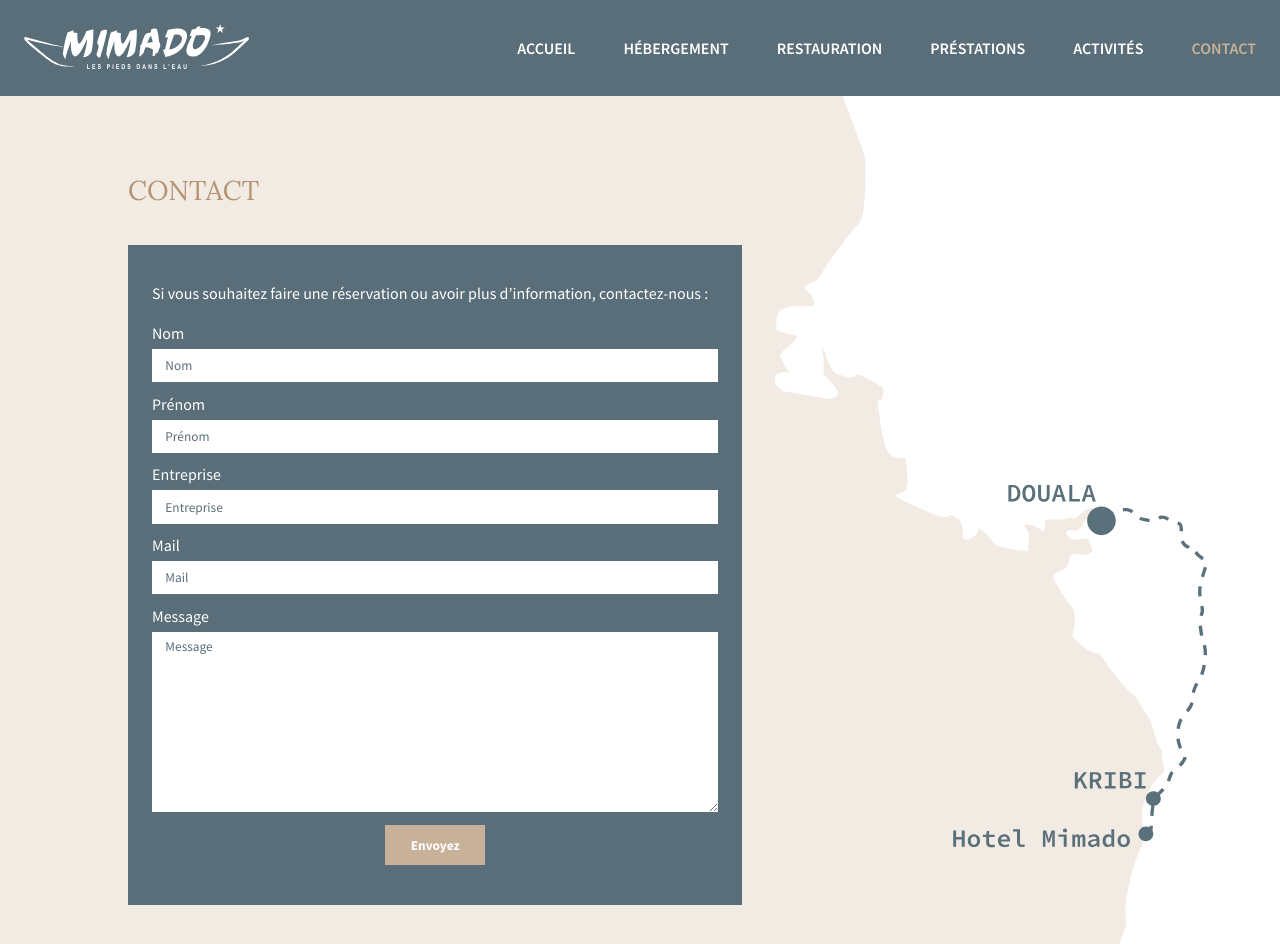
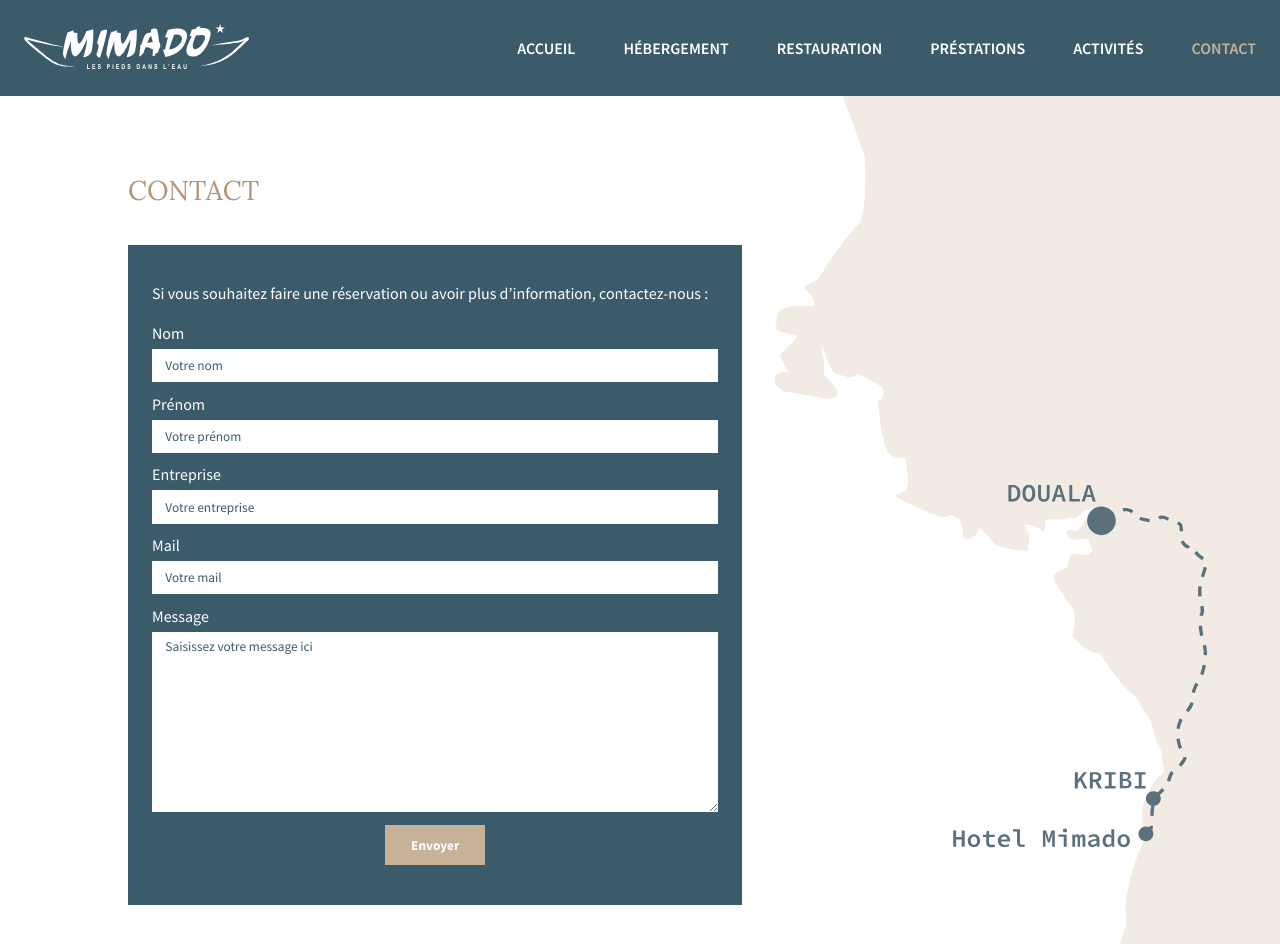
Before and after one commit to MarcChayer/hotel-Mimado, a React app: page /contact in a window 1280 px wide. Shown: the top 944 px of the page. Built offline with nearby package versions, Linux system fonts and the light colour scheme; a web font is replaced by a local one.

Commit message:
FEAT animation on arrowToTop

```diff
--- a/package.json
+++ b/package.json
@@ -54,6 +54,7 @@
     "webpack-merge": "^5.0.6"
   },
   "dependencies": {
+    "emailjs-com": "^2.6.4",
     "prop-types": "^15.7.2",
     "react": "^16.13.1",
     "react-dom": "^16.13.1",
--- a/src/components/Contact/contact.scss
+++ b/src/components/Contact/contact.scss
@@ -4,7 +4,7 @@
   display: flex;
   flex-direction: column;
   height: 100%;
-  background-color: vars.$secondary-color-light;
+  background-color: white;
   .titleContact {
     font-family: 'Lora-Regular';
     text-transform: uppercase;
@@ -23,14 +23,14 @@
       .mapCamerounGradient {
         position: absolute;
         z-index: 1;
-        background: linear-gradient(vars.$secondary-color-light, #f2ebe400);
+        background: linear-gradient(white, #ffffff00);
         width: 100%;
         height: 60px;
       }
       .mapCamerounGradientBottom {
         position: absolute;
         bottom: 0;
-        background: linear-gradient(#f2ebe400, vars.$secondary-color-light);
+        background: linear-gradient(#ffffff00, white);
         width: 100%;
         height: 80px;
       }
@@ -94,6 +94,9 @@
           border: none;
           height: 40px;
           width: 100px;
+          &:hover {
+            background-color: vars.$secondary-color-more-dark;
+          }
         }
       }
     }
@@ -106,7 +109,7 @@
     flex-direction: column;
     align-items: center;
     height: 100%;
-    background-color: vars.$secondary-color-light;
+    background-color: white;
     position: relative;
     z-index: 1;
     .titleContact {
--- a/src/components/Contact/index.js
+++ b/src/components/Contact/index.js
@@ -1,5 +1,6 @@
 // == Import npm
-import React from 'react';
+import React, { useState } from 'react';
+import emailjs from 'emailjs-com';
 
 // == Import
 import map from '../../assets/images/camerounMap.svg';
@@ -7,36 +8,122 @@
 import './contact.scss';
 
 // == Composant
-const Contact = () => (
+const Contact = () => {
+  const [name, setName] = useState("");
+  const [firstName, setFirstName] = useState("");
+  const [company, setCompany] = useState("");
+  const [email, setEmail] = useState("");
+  const [message, setMessage] = useState("");
+
+  console.log('name', name);
+
+
+  const isEmail = () => {
+    let regex = /^[a-zA-Z0-9._-]+@[a-zA-Z0-9.-]+\.[a-zA-Z]{2,4}$/;
+    if (email.match(regex)) {
+      return true;
+    } else {
+      return false;
+    }
+  }
+
+  const handleOnSubmit = (event) => {
+    event.preventDefault();
+    // verification des inputs
+    if (name && firstName && company && message && isEmail()) {
+      emailjs.sendForm("service_gz5igu6", "template_jao6lyh", event.target, "user_9coErnt98IbJYjURIIR9L")
+        .then((res) => {
+          // toast.success('Votre message à bien été envoyé, vous aurez un retour rapidement.', { className:"toast__success" });
+          console.log('succes', res);
+          setName("");
+          setFirstName("");
+          setCompany("");
+          setEmail("");
+          setMessage("");
+        });
+    }
+    if (!name && !firstName && !message) {
+      // toast.error('Vous devez remplir les trois champs du formulaire.', { className:"toast__error" });
+      console.log('remplir 3 champs');
+    } else if (!isEmail()) {
+      // toast.error('Votre adresse mail ne semble pas valide, essayez à nouveau.', { className:"toast__error" });
+      console.log('email non conforme');
+    }
+  }
+
+  return (
     <div className="contact">
       <h1 className="titleContact">contact</h1>
       <section className="containerContact">
         <div className="formContainer">
           <p className="formTextContainer">Si vous souhaitez faire une réservation ou avoir plus d’information, contactez-nous :</p>
-        <form action="" className="form">
+          <form method="post" className="form" onSubmit={handleOnSubmit}>
               <label className="formLabel">
                 Nom
               </label>
-            <input type="text" name="Nom" placeholder="Nom" className="formInput" autoComplete="off"/>
+              <input
+                onChange={(e) => setName(e.target.value)}
+                type="text"
+                name="name"
+                value={name}
+                placeholder="Votre nom"
+                className="formInput"
+                autoComplete="off"
+              />
               <label className="formLabel">
                 Prénom
               </label>
-            <input type="text" name="Prénom" placeholder="Prénom" className="formInput" autoComplete="off"/>
+              <input
+                onChange={(e) => setFirstName(e.target.value)}
+                type="text"
+                name="firstName"
+                value={firstName}
+                placeholder="Votre prénom"
+                className="formInput"
+                autoComplete="off"
+              />
               <label className="formLabel">
                 Entreprise
               </label>
-            <input type="text" name="Entreprise" placeholder="Entreprise" className="formInput" autoComplete="off"/>
+              <input
+                onChange={(e) => setCompany(e.target.value)}
+                type="text"
+                name="company"
+                value={company}
+                placeholder="Votre entreprise"
+                className="formInput"
+                autoComplete="off"
+              />
               <label className="formLabel">
                 Mail
               </label>
-            <input type="email" name="email" placeholder="Mail" className="formInput" autoComplete="off"/>
+              <input
+                onChange={(e) => setEmail(e.target.value)}
+                type="email"
+                name="email"
+                value={email}
+                placeholder="Votre mail"
+                className="formInput"
+                size="60"
+              />
             <label className="formLabel">
               Message
-          </label   >
-          <textarea type="text" name="" placeholder="Message" className="formInput" autoComplete="off" />
-          <div>
-            <button className="formSubmit">Envoyez</button>
-          </div>
+            </label>
+            <textarea
+              onChange={(e) => setMessage(e.target.value)}
+              type="text"
+              name="message"
+              value={message}
+              placeholder="Saisissez votre message ici"
+              className="formInput"
+              autoComplete="off"
+            />
+            <button
+              type="submit"
+              className="formSubmit"
+            >
+              Envoyer
+            </button>
           </form>
         </div>
         <div className="groupMapCameroun">
@@ -47,6 +134,7 @@
       </section>
     </div>
   );
+};
 
 // == Export
 export default Contact;
--- a/src/components/Footer/footer.scss
+++ b/src/components/Footer/footer.scss
@@ -1,4 +1,13 @@
 @use 'src/styles/vars';
+
+@keyframes moveArrow {
+  0% {
+    transform: translateY(5px);
+  }
+  100% {
+    transform: translateY(-5px);
+  }
+}
 
 .footer {
   display: flex;
@@ -19,6 +28,10 @@
       right : 25px;
       top: -25px;
       z-index: 2;
+      animation: 2s moveArrow .5s infinite alternate;
+      &:hover {
+        background-color: vars.$secondary-color-more-dark;
+      }
       img {
         width: 30px;
       }
--- a/src/components/Header/index.js
+++ b/src/components/Header/index.js
@@ -36,22 +36,22 @@
       <NavLink exact to="/"><img className="logoMimado" src={ mimado } alt="Logo de l'hôtel Mimado"/></NavLink>
       <nav className="navlink">
         <ul className={`navlink${showBurgerMenu ? "__mobile" : "__desktop"}`}>
-          <li className="navlink__one" onClick={handleOnClickCloseMenu} onclick={window.scrollTo(0, 0)}>
+          <li className="navlink__one" onClick={handleOnClickCloseMenu} onClick={window.scrollTo(0, 0)}>
             <NavLink exact to="/"  activeClassName="navlink__one--active">accueil</NavLink>
           </li>
-          <li className="navlink__one" onClick={handleOnClickCloseMenu} onclick={window.scrollTo(0, 0)}>
+          <li className="navlink__one" onClick={handleOnClickCloseMenu} onClick={window.scrollTo(0, 0)}>
             <NavLink to="/hebergement"  activeClassName="navlink__one--active">hébergement</NavLink>
           </li>
-          <li className="navlink__one" onClick={handleOnClickCloseMenu} onclick={window.scrollTo(0, 0)}>
+          <li className="navlink__one" onClick={handleOnClickCloseMenu} onClick={window.scrollTo(0, 0)}>
             <NavLink to="/restauration"  activeClassName="navlink__one--active">restauration</NavLink>
           </li>
-          <li className="navlink__one" onClick={handleOnClickCloseMenu} onclick={window.scrollTo(0, 0)}>
+          <li className="navlink__one" onClick={handleOnClickCloseMenu} onClick={window.scrollTo(0, 0)}>
             <NavLink to="/prestation"  activeClassName="navlink__one--active">préstations</NavLink>
           </li>
-          <li className="navlink__one" onClick={handleOnClickCloseMenu} onclick={window.scrollTo(0, 0)}>
+          <li className="navlink__one" onClick={handleOnClickCloseMenu} onClick={window.scrollTo(0, 0)}>
             <NavLink to="/activites"  activeClassName="navlink__one--active">activités</NavLink>
           </li>
-          <li className="navlink__one" onClick={handleOnClickCloseMenu} onclick={window.scrollTo(0, 0)}>
+          <li className="navlink__one" onClick={handleOnClickCloseMenu} onClick={window.scrollTo(0, 0)}>
             <NavLink to="/contact"  activeClassName="navlink__one--active">contact</NavLink>
           </li>
         </ul>
--- a/src/styles/_vars.scss
+++ b/src/styles/_vars.scss
@@ -1,6 +1,6 @@
-$primary-color: #596e79;
+// $primary-color: #596e79;
 // $primary-color: #506e7e;
-// $primary-color: #3b5b6b;
+$primary-color: #3b5b6b;
 $secondary-color-light: #f2ebe4;
 $secondary-color-dark: #c7b198;
 
```
Also changed, not shown: src/components/Footer/index.js (+7 -7 lines), src/assets/images/camerounMap.svg, 1 other file (tests, documents, lock files or other folders). Lines whose indentation alone changed are shown as unchanged.
